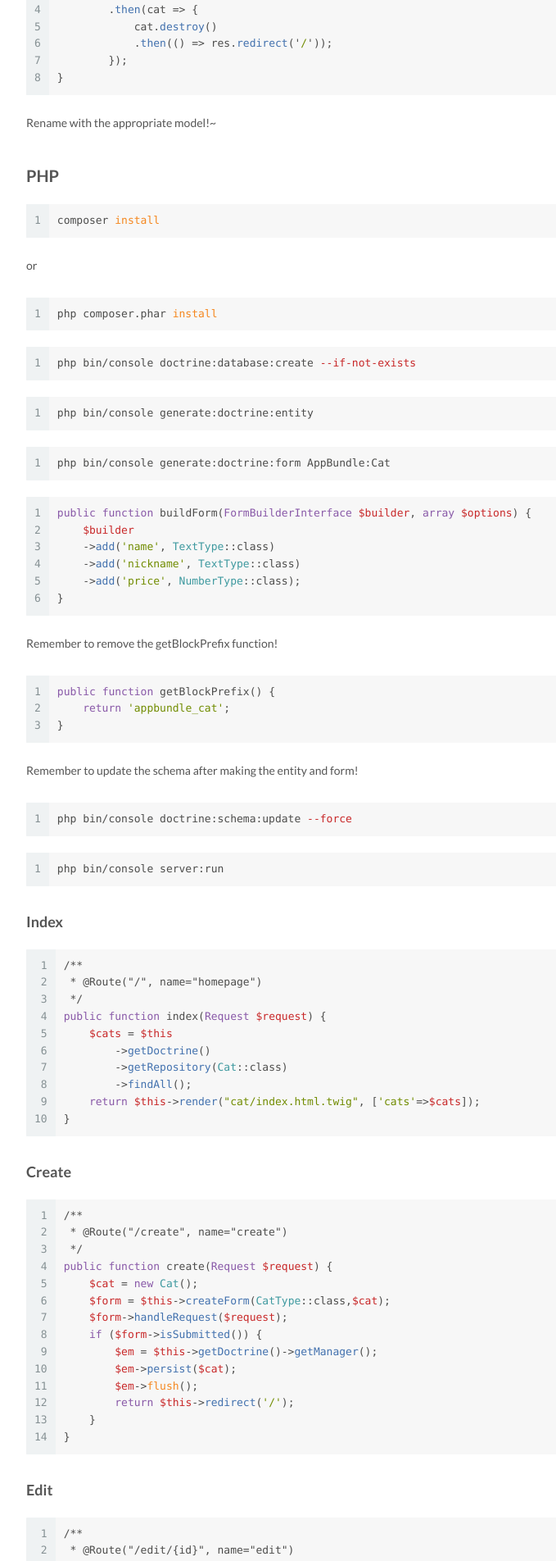
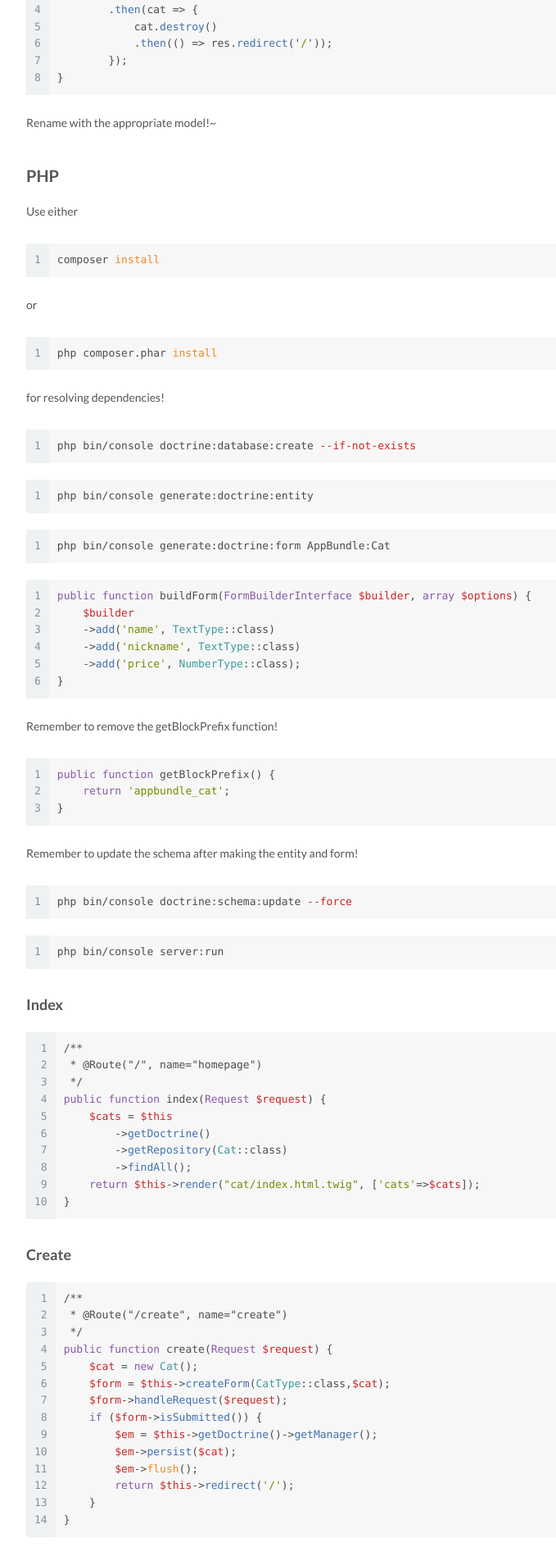
Before and after one commit to fr3fou/cheatsheet, a Jekyll site: the page built from _posts/2018-08-09-Intro.md, in a window 1280 px wide. Shown: the part 3030-4934 px from the top of the page at 82% size, without its empty margins (258-937 px from the left). Built offline with Jekyll 4.4.1, drawn with Linux system fonts in a browser that asks for light colours.

Commit message:
Update 2018-08-09-Intro.md

````diff
--- a/_posts/2018-08-09-Intro.md
+++ b/_posts/2018-08-09-Intro.md
@@ -133,6 +133,8 @@ Rename with the appropriate model!~
 
 ## PHP
 
+Use either
+
 ```sh
 composer install
 ```
@@ -142,6 +144,8 @@ composer install
 ```sh
 php composer.phar install
 ```
+
+for resolving dependencies!
 
 ```sh
 php bin/console doctrine:database:create --if-not-exists
````
